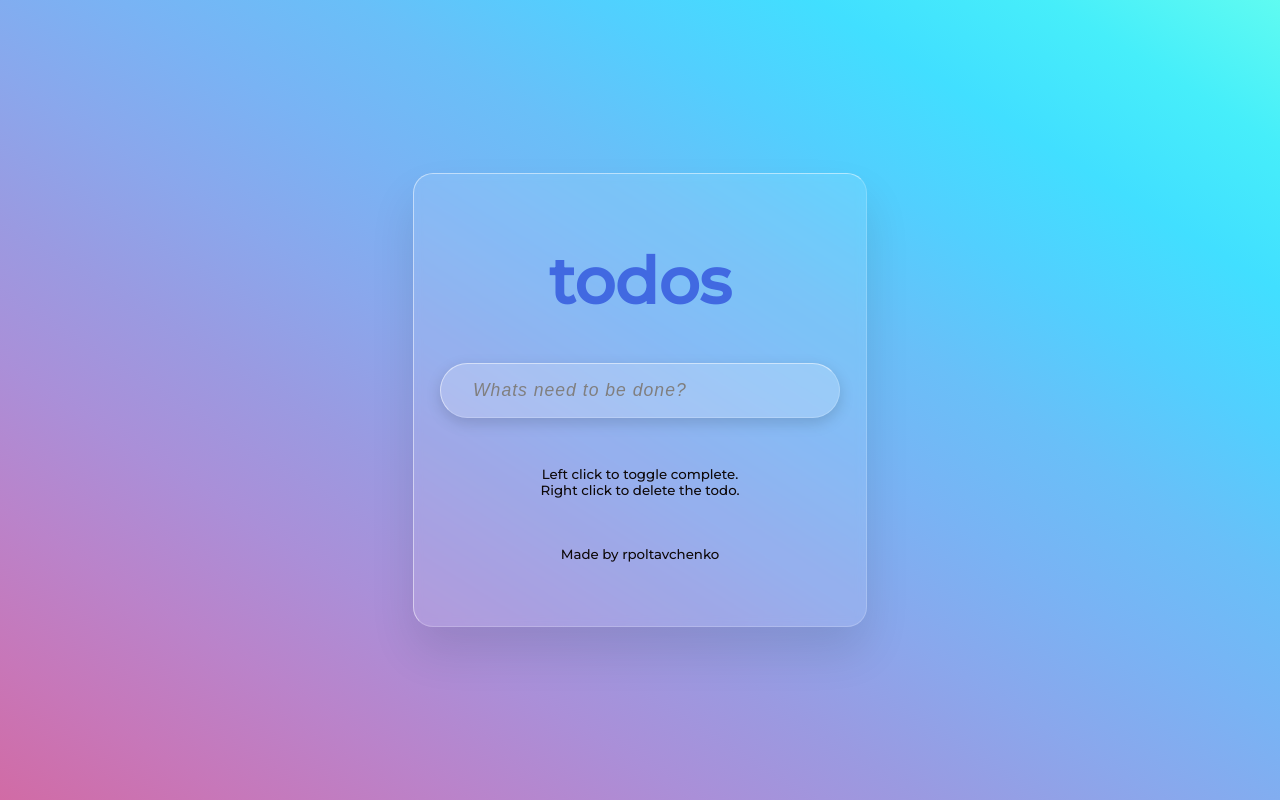
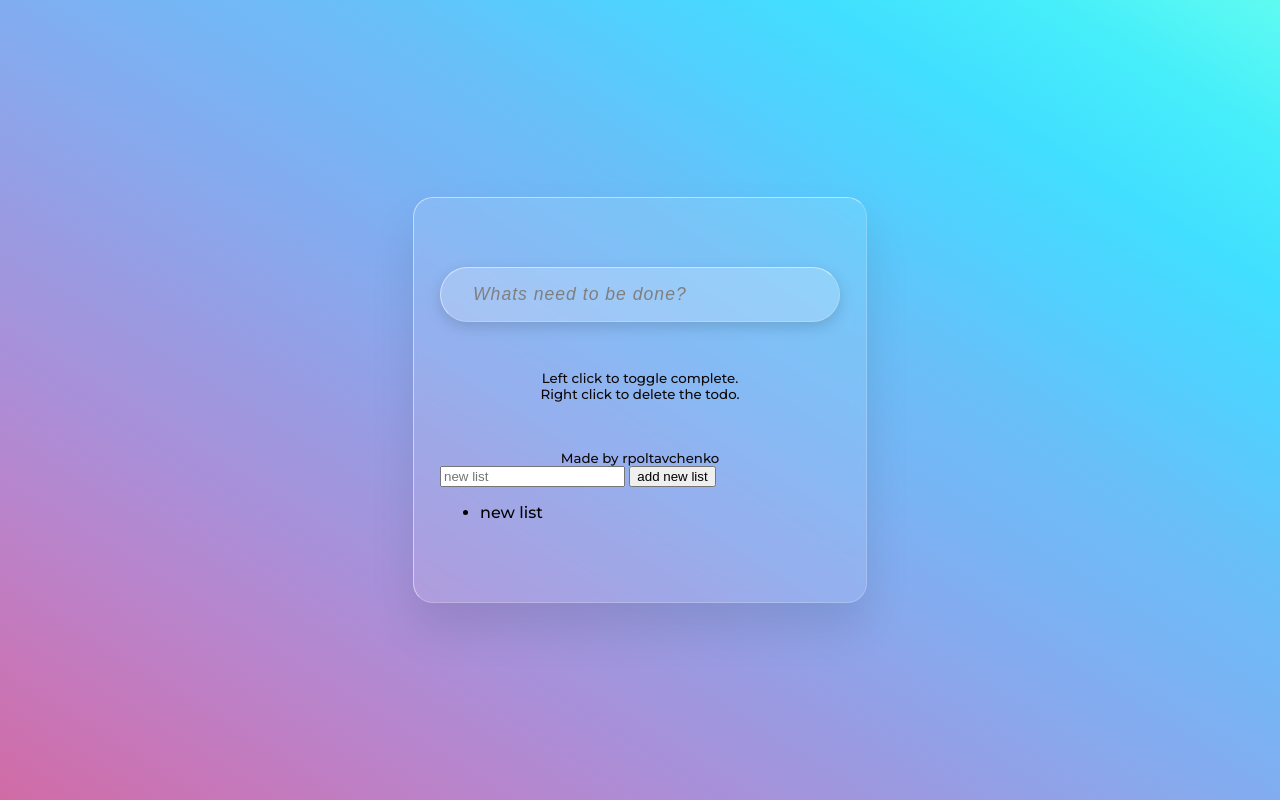
Before and after one commit to rpoltavchenko/REPO, a plain HTML site: page TODO LIST/todo.html in a window 1280 px wide. Drawn offline with Linux system fonts and the light colour scheme.

Commit message:
Update todo.html

```diff
--- a/TODO LIST/todo.html
+++ b/TODO LIST/todo.html
@@ -10,7 +10,9 @@
 </head>
 <body>
   <div class = "container" id="container">
-      <h1>todos</h1>
+    <div class="list">
+    <h1 class = "title" id='title'></h1>
+
    <form id="form">
        <input
             type="text"
@@ -19,12 +21,22 @@
             autocomplete="off"
             placeholder="Whats need to be done?"
             />
-    <ul class = 'todos' id ='todos'></ul>
-   </form>
+       </form>
+   <ul class = 'todos' id ='todos'></ul>
    <small
    >Left click to toggle complete. <br />Right click to delete the
-todo.</small>
-<small class='rights'>Made by rpoltavchenko</small>
+    todo.</small>
+    <small class='rights'>Made by rpoltavchenko</small>
+    </div>
+    <div class="list-items">
+    <input type="text"
+      id = "new-list"
+      placeholder="new list">
+      <button id='btn'>add new list</button>
+      <ul class="list-of-todo" id="list-of-todo">
+          <li>new list</li>
+      </ul>
+    </div>
 </div>
 </body>
 </html>
```
